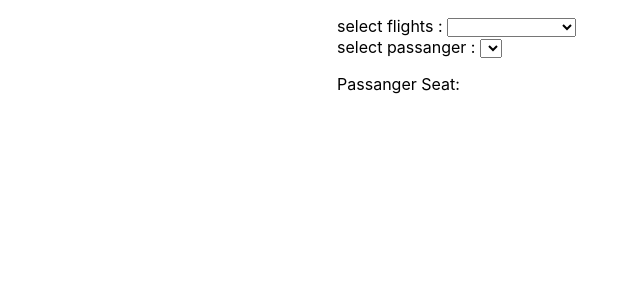
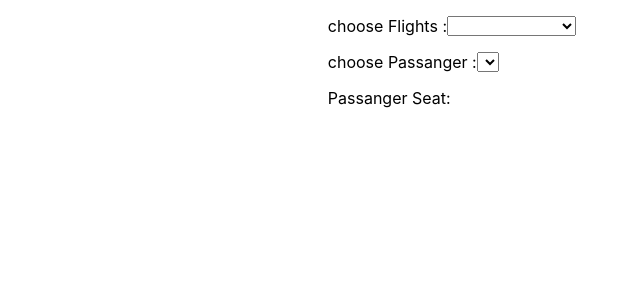
Before and after one commit to ajaysinhaenest/airline_reservation, a React (Create React App) app: page / in a window 1280 px wide. Shown: the top 300 px of the page, without its empty margins (640-1280 px from the left). Built offline with nearby package versions, Linux system fonts and the light colour scheme.

Commit message:
did some changes

```diff
--- a/src/Pages/Airlines/AirlineInfo/PassengersInfo.tsx
+++ b/src/Pages/Airlines/AirlineInfo/PassengersInfo.tsx
@@ -1,5 +1,6 @@
 import { useEffect, useState } from 'react'
 import { toJS } from 'mobx'
+import { Box } from '@mui/material'
 import { inject, observer } from 'mobx-react'
 import {
     IAirlinesData,
@@ -24,20 +25,16 @@ const PassengersInfo = observer(
         selectedPassangerName,
         setSelectedPassangerName,
     }: Props) => {
-        // console.log(selectedFlightDetails)
-        // console.log(alotedSeat)
-        // console.log(selectedFlightDetails)
         useEffect(() => {
             const passanger = selectedFlightDetails?.passaenger.filter(
                 (p: IPassenger) => p.name === selectedPassangerName,
             )
-            // console.log(passanger)
             airlineStore.setAlotedSeat(passanger[0]?.seatNumber)
         }, [selectedPassangerName])
         return (
             <div>
-                <div>
-                    <span>select flights : </span>
+                <Box display='flex' mb={2}>
+                    <span>choose Flights : </span>
                     <select
                         className='px-2 mr-4 text-gray-700 font-medium '
                         name='classes'
@@ -53,9 +50,9 @@ const PassengersInfo = observer(
                             ),
                         )}
                     </select>
-                </div>
-                <div>
-                    <span>select passanger : </span>
+                </Box>
+                <Box display='flex'>
+                    <span>choose Passanger : </span>
                     <select
                         className='px-2 mr-4 text-gray-700 font-medium '
                         name='classes'
@@ -73,8 +70,8 @@ const PassengersInfo = observer(
                             ),
                         )}
                     </select>
-                    <p>Passanger Seat: {airlineStore.alotedSeat}</p>
-                </div>
+                </Box>
+                <p>Passanger Seat: {airlineStore.alotedSeat}</p>
             </div>
         )
     },
--- a/src/Shared/Stores/airline.store.ts
+++ b/src/Shared/Stores/airline.store.ts
@@ -19,6 +19,7 @@ export class AirlineStore {
         console.log(airlineData)
         this.airlines = airlineData
     }
+
     setAlotedSeat = (passanger: number) => {
         this.alotedSeat = passanger
     }
```
